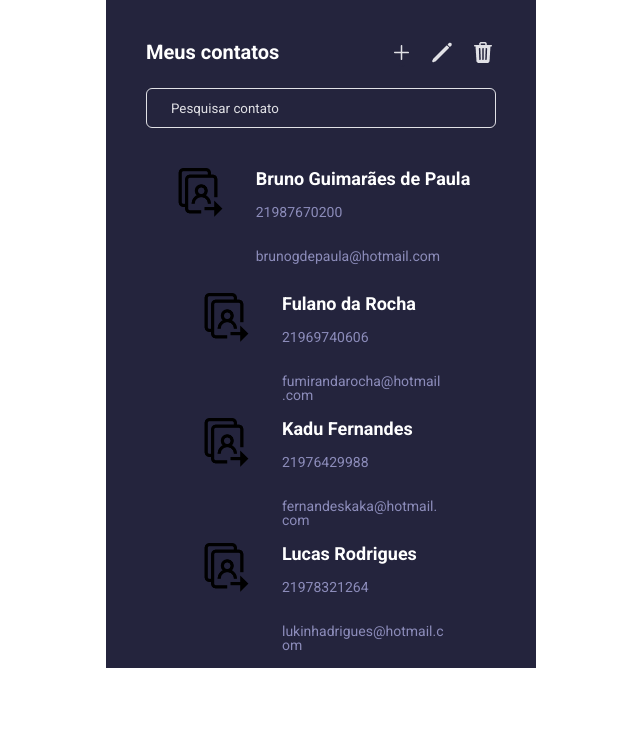
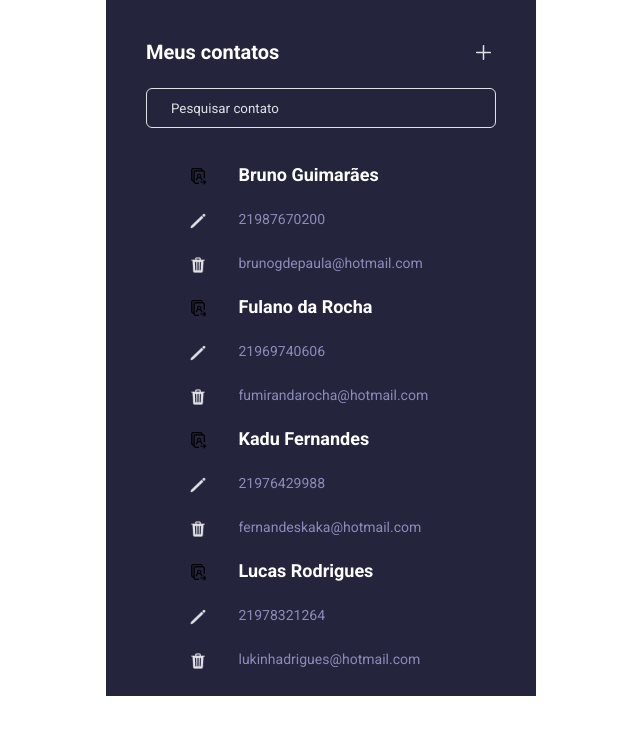
Before and after one commit to brunois10/contact-list, a React (Vite) app: page / in a window 1280 px wide. Shown: the top 734 px of the page, without its empty margins (319-959 px from the left). Built offline with nearby package versions, Linux system fonts and the light colour scheme; the HTML template or start-up script is replaced by a standard one.

Commit message:
Finalizando o projeto

```diff
--- a/src/components/contacts/contacts.tsx
+++ b/src/components/contacts/contacts.tsx
@@ -1,30 +1,57 @@
 import React from 'react'
 import * as S from './styles'
 import ContactClass from '../../models/Contact'
+import { useState } from 'react'
+import { useDispatch } from 'react-redux'
+import { edit, remove } from '../../store/reducers/contacts'
+
+
 
 type Props = ContactClass
 
 
 const Contacts = ({
+  id,
   name,
   number,
   email
 }: Props) => {
 
+  const dispatch = useDispatch()
+  const [editing, setEditing] = useState(false)
+
 
     return (
-        <>
+      <>
         <S.Div>
-          <S.Call src='src/img/contact.png' alt='Imagem do contato'></S.Call>
+          <S.Icons>
+            <S.Img src='src/img/contact.png' alt='Imagem do contato'/>
+            {!editing ? (
+            <S.Img src='src/img/pencil.png' alt="" onClick={() => setEditing(true)}/>
+            ) : (
+              <S.Img src='src/img/rKdUg.png' alt='' onClick={() => {
+                dispatch(
+                  edit({
+                    id,
+                    name,
+                    number,
+                    email
+                  })
+                  )
+                  setEditing(false)
+                }}/>
+                )}
+            <S.Img src="src/img/trash.png" alt="" onClick={() => dispatch(remove(id))} />
+          </S.Icons>
           <S.Card>
-              <S.Contact>{name}</S.Contact>
-              <S.Info>{number}</S.Info>
-              <S.Info>{email}</S.Info>
+            <S.Contact disabled={!editing}>{name}</S.Contact>
+            <S.Info disabled={!editing}>{number}</S.Info>
+            <S.Info disabled={!editing}>{email}</S.Info>
           </S.Card>
         </S.Div>
-        </>
-        )
-}
+      </>
+    )
+  }
 
 
 
--- a/src/components/contacts/styles.ts
+++ b/src/components/contacts/styles.ts
@@ -5,9 +5,14 @@ export const Div = styled.div`
     justify-content: center;
 `
 
-export const Call = styled.img`
-    width: 52px;
-    height: 52px;
+export const Icons = styled.div`
+  display: grid;
+`
+
+export const Img = styled.img`
+    width: 18px;
+    height: 18px;
+    cursor: pointer;
 `
 
 export const Card = styled.div`
@@ -15,12 +20,20 @@ export const Card = styled.div`
     justify-content: center;
     align-items: center;
     margin-left: 32px;
+    width: 215px;
 `
 
-export const Contact = styled.h3`
+export const Contact = styled.textarea`
+    color: #fff;
     font-size: 18px;
+    line-height: 14px;
     font-weight: bold;
+    display: block;
     margin-bottom: 16px;
+    resize: none;
+    border: none;
+    background-color: transparent;
+    width: 215px;
 `
 
 export const Info = styled.textarea`
@@ -32,4 +45,5 @@ export const Info = styled.textarea`
     resize: none;
     border: none;
     background-color: transparent;
+    width: 215px;
 `
--- a/src/components/filterContact/filterContact.tsx
+++ b/src/components/filterContact/filterContact.tsx
@@ -1,26 +1,21 @@
 import React, { FormEvent, useState } from 'react'
 import * as S from './styles'
 import { useDispatch } from 'react-redux'
-import { add } from '../../store/reducers/contacts'
+import { add, filterList } from '../../store/reducers/contacts'
 
   const FilterContact = () => {
+
     const dispatch = useDispatch()
 
     const [form, setForm] = useState(false)
-    const [editing, setEditing] = useState(false)
-
     const [name, setName] = useState('')
     const [number, setNumber] = useState('')
     const [email, setEmail] = useState('')
 
+
     const handleAddContact = () => {
       setForm(true)
     }
-
-    const handleEditContact = () => {
-      setEditing(true)
-  }
-
 
     const registerContact = (evento: FormEvent) => {
       evento.preventDefault()
@@ -35,8 +30,6 @@ import { add } from '../../store/reducers/contacts'
           setForm(false)
         }
 
-
-
     return (
         <>
         <S.Header>
@@ -44,18 +37,22 @@ import { add } from '../../store/reducers/contacts'
             <S.Title>Meus contatos</S.Title>
             <S.Actions>
                 <img src="src/img/add.png" alt="" onClick={handleAddContact}/>
-                <img src="src/img/pencil.png" alt="" onClick={handleEditContact} />
-                <img src="src/img/trash.png" alt="" />
             </S.Actions>
             </S.Container>
-            <S.Search placeholder='Pesquisar contato' />
+            <S.Search
+            type='text'
+            placeholder='Pesquisar contato'
+            onChange={(event) => dispatch(filterList(event.target.value))}
+            />
         </S.Header>
         {form && (
         <form onSubmit={registerContact}>
-          <input type="text" value={name} onChange={(evento) => setName(evento.target.value)} />
-          <input type="number" value={number} onChange={(evento) => setNumber(evento.target.value)} />
-          <input type="email" value={email} onChange={(evento) => setEmail(evento.target.value)} />
-          <button type='submit'>Adicionar contato</button>
+          <S.DivForm>
+            <S.NewContact type="text" placeholder='Nome do contato' value={name} onChange={(evento) => setName(evento.target.value)} />
+            <S.NewContact type="number" placeholder='Número do contato' value={number} onChange={(evento) => setNumber(evento.target.value)} />
+            <S.NewContact type="email" placeholder='E-mail do contato' value={email} onChange={(evento) => setEmail(evento.target.value)} />
+            <S.ButtonSubmit type='submit'>Adicionar contato</S.ButtonSubmit>
+          </S.DivForm>
         </form>
     )}
     </>
--- a/src/components/filterContact/styles.ts
+++ b/src/components/filterContact/styles.ts
@@ -24,8 +24,6 @@ export const Title = styled.h3`
 
 export const Actions = styled.div`
     display: grid;
-    grid-template-columns: 1fr 1fr 1fr;
-    grid-gap: 16px;
     cursor: pointer;
 `
 
@@ -45,3 +43,30 @@ export const Search = styled.input`
         color: #E1E1E6;
     }
 `
+
+export const NewContact = styled.input`
+    color: #fff;
+    font-size: 14px;
+    line-height: 14px;
+    display: block;
+    margin-bottom: 16px;
+    resize: none;
+    border: none;
+    background-color: transparent;
+    width: 215px;
+`
+
+export const ButtonSubmit = styled.button`
+    color: #fff;
+    font-size: 16px;
+    margin-bottom: 16px;
+    background-color: transparent;
+    width: 215px;
+`
+
+export const DivForm = styled.div`
+    display: grid;
+    justify-content: center;
+    align-items: center;
+    margin-bottom: 16px;
+`
--- a/src/containers/ContactList/index.tsx
+++ b/src/containers/ContactList/index.tsx
@@ -7,6 +7,7 @@ import React from "react"
 
 const ContactList = () => {
   const { itens } = useSelector((state:  RootReducer) => state.contact)
+
 
     return (
         <Container>
--- a/src/store/reducers/contacts.ts
+++ b/src/store/reducers/contacts.ts
@@ -9,7 +9,7 @@ const initialState: ContactState = {
     itens: [
         {
             id: 1,
-            name: 'Bruno Guimarães de Paula',
+            name: 'Bruno Guimarães',
             number: '21987670200',
             email: 'brunogdepaula@hotmail.com'
         },
@@ -67,11 +67,17 @@ const contactSlice = createSlice({
                 id: lastContact ? lastContact.id + 1 : 1}
             state.itens.push(newContact)
             }
-        }
-    }
+        },
+        filterList: (state, action: PayloadAction<string>) => {
+          const searchTerm = action.payload.toLowerCase();
+          state.itens = state.itens.filter(contact =>
+              contact.name.toLowerCase().includes(searchTerm)
+          );
+      }
+      }
 })
 
 
-export const { remove, edit, add } = contactSlice.actions
+export const { remove, edit, add, filterList } = contactSlice.actions
 
 export default contactSlice.reducer
```
Also changed, not shown: src/img/rKdUg.png (added).
